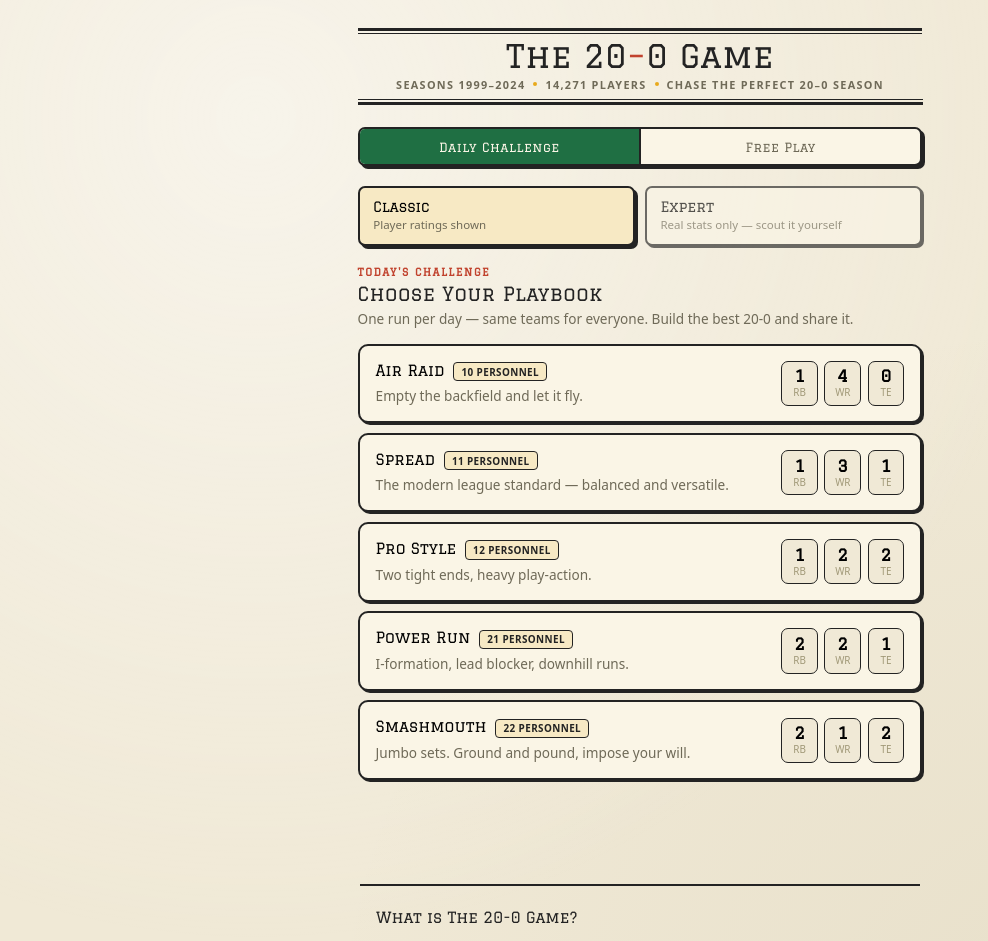
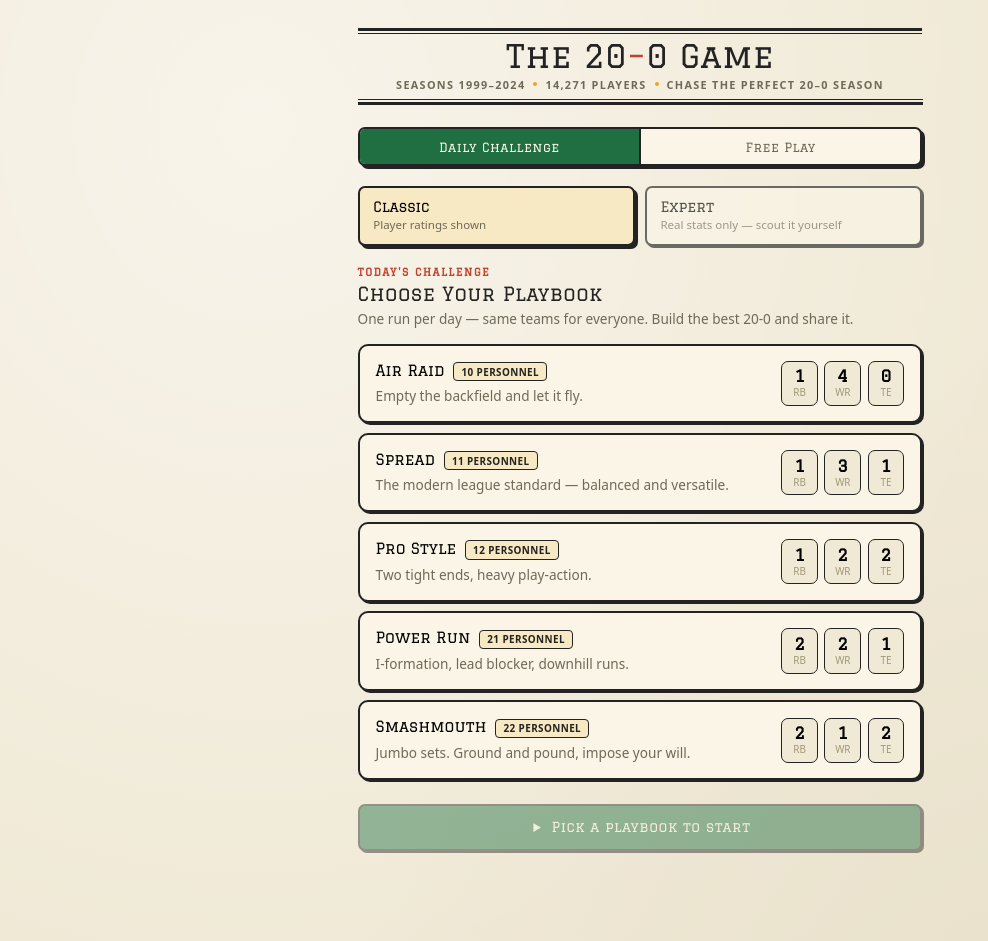
Before and after one commit to harrycallister/the-20-0-game, a React (Vite) app: page / in a window 1280 px wide. Shown: the top 941 px of the page, without its empty margins (0-988 px from the left). Built offline with nearby package versions, Linux system fonts and the light colour scheme.

Commit message:
feat: confirm playbook with a Start button instead of instant start
Playbook cards now select (gold highlight) rather than launch the draft;
a Start Drafting button below shows the chosen playbook + style and kicks
off the game, so playstyle and playbook can be changed before locking in

```diff
--- a/src/App.jsx
+++ b/src/App.jsx
@@ -620,6 +620,9 @@ function StatLine({ stats }) {
 function FormationSelect({ onChoose, mode, setMode, expert, setExpert, stats, dailyDone }) {
   const streak = dailyStreak()
   const week = lastNDays(7)
+  // Picking a playbook only selects it — the draft starts on the button
+  // below, so style + playbook can be changed freely first.
+  const [selected, setSelected] = useState(null)
   return (
     <section className="formation-select">
       {stats.played > 0 && (
@@ -686,7 +689,10 @@ function FormationSelect({ onChoose, mode, setMode, expert, setExpert, stats, da
           <ul className="formation-list">
             {FORMATIONS.map((f, i) => (
               <li key={f.key} style={{ '--i': i }}>
-                <button className="formation-card" onClick={() => onChoose(f)}>
+                <button
+                  className={`formation-card ${selected?.key === f.key ? 'on' : ''}`}
+                  onClick={() => setSelected(f)}
+                >
                   <span className="fc-top">
                     <span className="fc-name">{f.name}</span>
                     <span className="fc-personnel">{f.personnel}</span>
@@ -710,6 +716,16 @@ function FormationSelect({ onChoose, mode, setMode, expert, setExpert, stats, da
               </li>
             ))}
           </ul>
+          <button
+            className="btn solid start-game"
+            disabled={!selected}
+            onClick={() => selected && onChoose(selected)}
+          >
+            <PlayIcon />
+            {selected
+              ? `Start Drafting — ${selected.name} · ${expert ? 'Expert' : 'Classic'}`
+              : 'Pick a playbook to start'}
+          </button>
         </>
       )}
     </section>
--- a/src/index.css
+++ b/src/index.css
@@ -329,6 +329,21 @@ body {
 .formation-card:active {
   transform: translate(1px, 1px);
   box-shadow: 1px 1px 0 var(--ink);
+}
+.formation-card.on {
+  background: var(--gold-weak);
+  box-shadow: var(--shadow);
+}
+
+/* start button under the playbook list */
+.start-game {
+  width: 100%;
+  margin-top: 0.9rem;
+}
+.start-game:disabled {
+  opacity: 0.45;
+  cursor: not-allowed;
+  transform: none;
 }
 .fc-top {
   grid-area: top;
```
